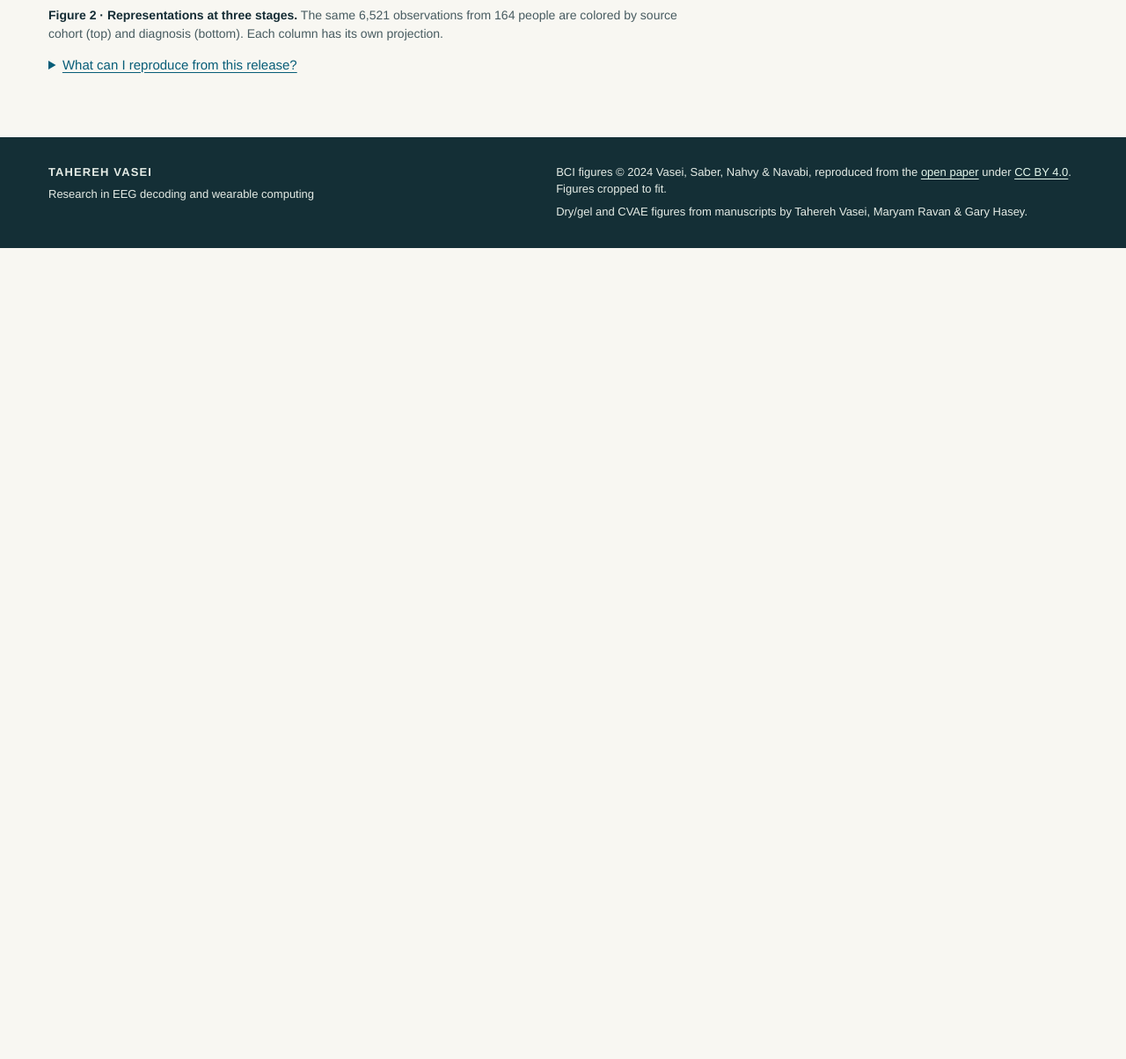
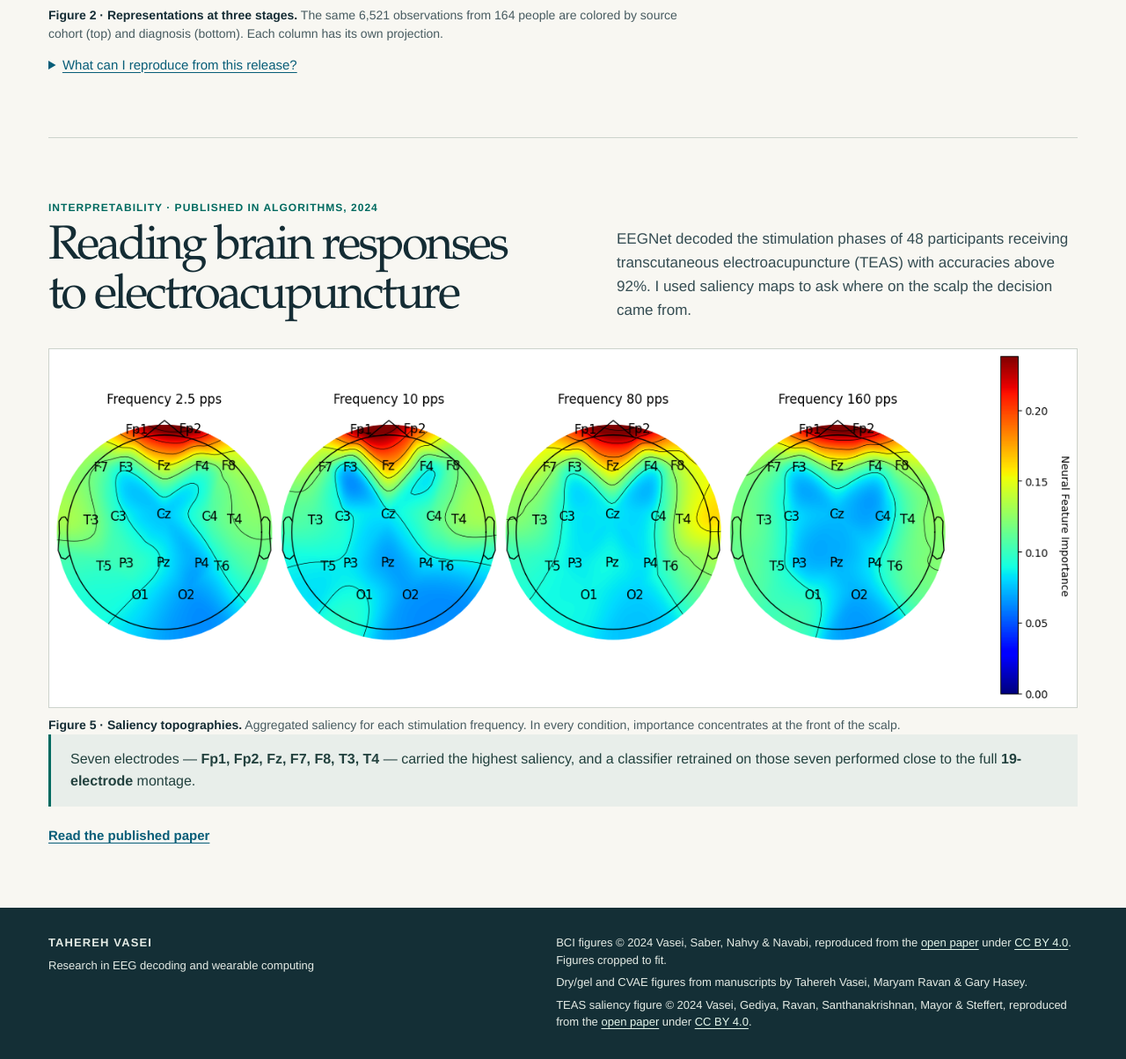
Before and after one commit to Tvasei/eeg-bci-research-portfolio, a plain HTML site: page index.html in a window 1280 px wide. Shown: the part 3125-4329 px from the top of the page at 88% size. Before the commit the page ends 3407 px from the top, so only its background shows below. Drawn offline with Linux system fonts and the light colour scheme.

Commit message:
Add TEAS saliency study

```diff
--- a/index.html
+++ b/index.html
@@ -204,11 +204,21 @@
     </div>
     <details><summary>What can I reproduce from this release?</summary><p class="caption">Reproducing the study metrics requires the original training pipeline, the frozen CVAE, and the clinical recordings, which are outside this release.</p></details>
   </article>
+  <article class="study" id="teas" aria-labelledby="teas-title">
+    <div class="study-head">
+      <div><p class="meta">Interpretability · Published in Algorithms, 2024</p><h2 id="teas-title">Reading brain responses to electroacupuncture</h2></div>
+      <p class="study-desc">EEGNet decoded the stimulation phases of 48 participants receiving transcutaneous electroacupuncture (TEAS) with accuracies above 92%. I used saliency maps to ask where on the scalp the decision came from.</p>
+    </div>
+    <figure><a class="media" href="assets/figures/teas-saliency.png" data-figure><img src="assets/figures/teas-saliency.png" loading="lazy" alt="Topographic saliency maps for four TEAS frequencies, with frontal electrodes Fp1 and Fp2 showing the highest importance."></a><figcaption class="caption"><strong>Figure 5 · Saliency topographies.</strong> Aggregated saliency for each stimulation frequency. In every condition, importance concentrates at the front of the scalp.</figcaption></figure>
+    <p class="finding">Seven electrodes — <strong>Fp1, Fp2, Fz, F7, F8, T3, T4</strong> — carried the highest saliency, and a classifier retrained on those seven performed close to the full <strong>19-electrode</strong> montage.</p>
+    <div class="study-links"><a class="case-link" href="https://doi.org/10.3390/a17110477">Read the published paper</a></div>
+  </article>
 </main>
 <footer>
   <div class="shell"><div><p class="foot-brand">Tahereh Vasei</p><p>Research in EEG decoding and wearable computing</p></div><div>
     <p>BCI figures © 2024 Vasei, Saber, Nahvy &amp; Navabi, reproduced from the <a href="https://doi.org/10.1049/2024/5596468">open paper</a> under <a href="https://creativecommons.org/licenses/by/4.0/">CC BY 4.0</a>. Figures cropped to fit.</p>
     <p>Dry/gel and CVAE figures from manuscripts by Tahereh Vasei, Maryam Ravan &amp; Gary Hasey.</p>
+    <p>TEAS saliency figure © 2024 Vasei, Gediya, Ravan, Santhanakrishnan, Mayor &amp; Steffert, reproduced from the <a href="https://doi.org/10.3390/a17110477">open paper</a> under <a href="https://creativecommons.org/licenses/by/4.0/">CC BY 4.0</a>.</p>
   </div></div>
 </footer>
 <dialog aria-labelledby="viewer-title" aria-describedby="viewer-caption">
```
Also changed, not shown: 1 other file.
